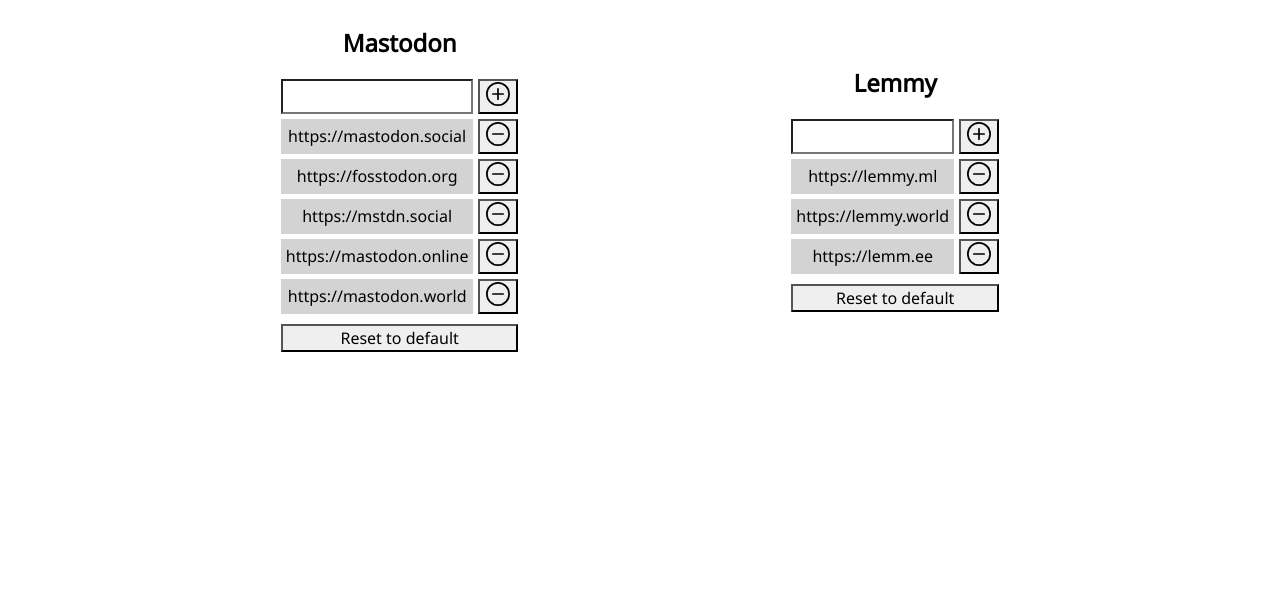
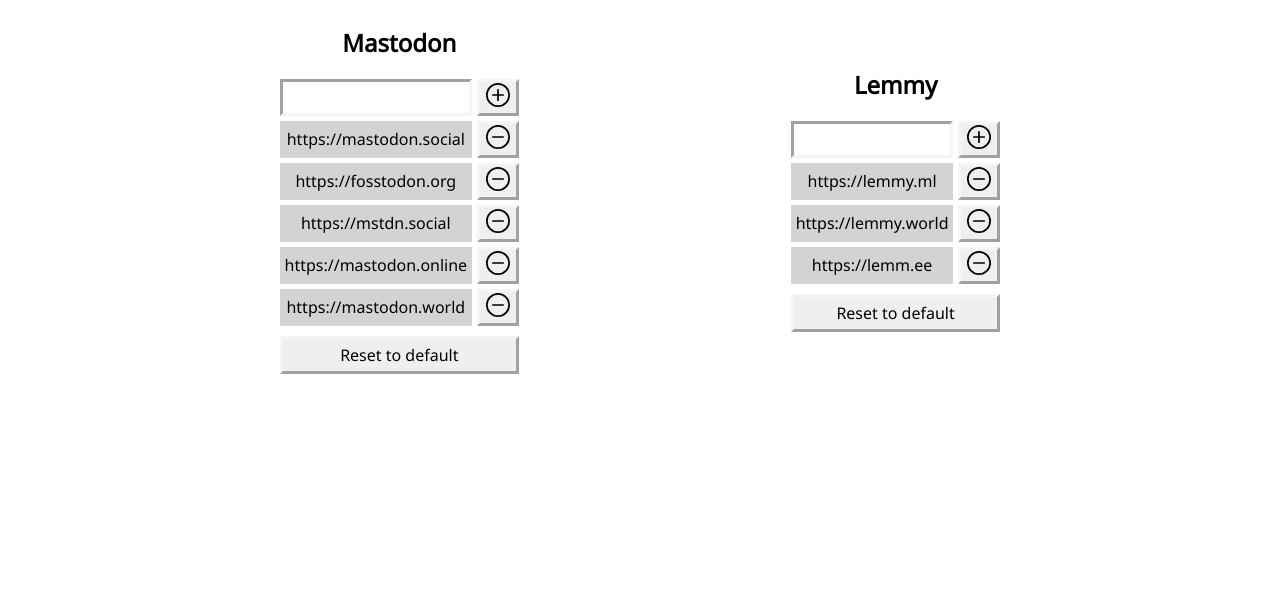
Before and after one commit to cse210-works-on-my-machine/CSE210-Fall23-Team-3, a website with bundled scripts: page settings.html in a window 1280 px wide. Shown: the part 190-800 px from the top of the page. Built offline with nearby package versions, Linux system fonts and the light colour scheme.

Commit message:
Fix button inconsistency and add hover color

```diff
--- a/src/styles/common.css
+++ b/src/styles/common.css
@@ -10,8 +10,20 @@
     align-items: center;
 }
 
+button {
+    border: whitesmoke outset;
+}
+
+button:hover {
+    cursor: pointer;
+    background-color: rgb(230, 230, 230);
+}
+
+button:active {
+    border: whitesmoke inset;
+}
+
 header button {
-    /* border: none; leave this commented for windows 95 */
     background: none;
     width: max-content;
     height: max-content;
@@ -19,6 +31,7 @@
     margin-left: 10px;
     margin-right: 10px;
 }
+
 
 .flex-spacer {
     flex-grow: 1;
--- a/src/styles/instance-entry.css
+++ b/src/styles/instance-entry.css
@@ -6,11 +6,15 @@
 }
 
 li button {
-    border-style: outset;
+    border: whitesmoke outset;
     text-align: center;
     width: 100%;
     font-size: 16px;
     font-family: 'Noto Sans', sans-serif;
+}
+
+li button:active {
+    border: whitesmoke inset;
 }
 
 li span {
--- a/src/styles/settings.css
+++ b/src/styles/settings.css
@@ -32,11 +32,15 @@
 }
 
 li button {
-    border-style: outset;
+    border: whitesmoke outset;
     text-align: center;
     width: 100%;
     font-size: 16px;
     font-family: 'Noto Sans', sans-serif;
+}
+
+li button:active {
+    border: whitesmoke inset;
 }
 
 li input{
@@ -50,7 +54,7 @@
     width: 1fr;
     height: 1fr;
     text-align: left;
-    border-style: inset;
+    border: whitesmoke inset;
     padding: 2px;
 }
 
@@ -64,6 +68,8 @@
 }
 
 .instances-reset-button button {
+    padding-top: 5px;
+    padding-bottom: 5px;
     border-style: outset;
     text-align: center;
     width: 100%;
```
